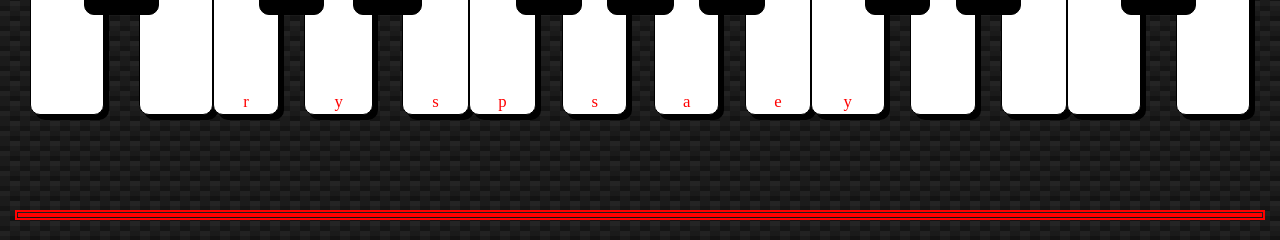
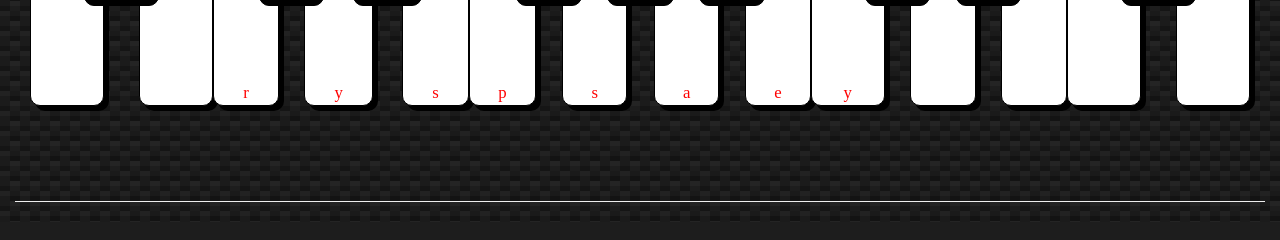
Before and after one commit to apprentissentinelles/portofolio-stagiaires, a PHP site: page /index.php?page=kevin in a window 1280 px wide. Shown: the part 1494-1734 px from the top of the page. After the commit the page ends 1696 px from the top, so only its background shows below. Run offline with PHP 8.4, Linux system fonts and the light colour scheme; some libraries are stand-ins or nearby versions.

Commit message:
j'ai retiré 'separateurkev'

```diff
--- a/css/style.css
+++ b/css/style.css
@@ -560,10 +560,6 @@
    width: 100%;
 }
 
-.separateurkev{
-  border:5px double red;
-}
-
 .enteteRgb {
   text-align: center;
   margin: 18px auto;
```
